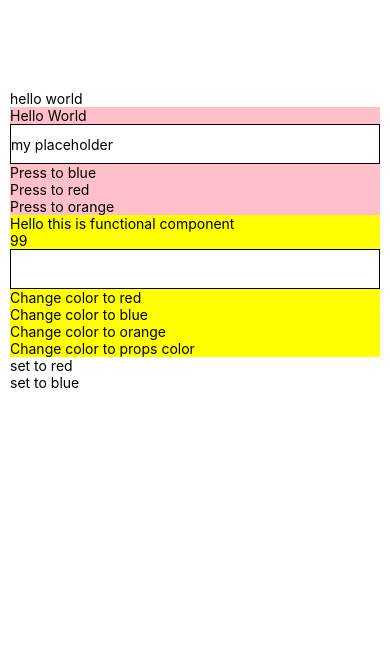
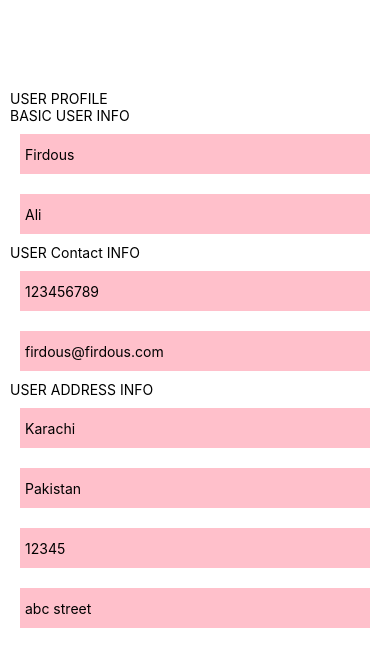
Before and after one commit to firdousali86/Batch4, a React Native app: screen / in a window 390 px wide. Shown: the top 666 px of the page. Built offline with nearby package versions, Linux system fonts and the light colour scheme.

Commit message:
passing props with spread operator

```diff
--- a/App.js
+++ b/App.js
@@ -10,31 +10,34 @@ import {Text, View, ScrollView, TouchableOpacity} from 'react-native';
 
 import MyTestComponent from './src/components/MyTestComponent';
 import MyTestFuncComponent from './src/components/MyTestFuncComponent';
+import UserProfile from './src/components/UserProfile';
 
 function App() {
   const [selectedColor, setSelectedColor] = useState('');
   console.log('APP GOT RENDERED');
 
+  const userObject = {
+    firstName: 'Firdous',
+    lastName: 'Ali',
+    phone: '123456789',
+    email: 'firdous@firdous.com',
+    city: 'Karachi',
+    country: 'Pakistan',
+    street: 'abc street',
+    postal: '12345',
+  };
+
+  const inputStyle = {
+    height: 40,
+    backgroundColor: 'pink',
+    margin: 10,
+    padding: 5,
+  };
+
   return (
     <View style={{flex: 1, marginTop: 90, marginHorizontal: 10}}>
       <ScrollView>
-        <Text>hello world</Text>
-
-        <MyTestComponent bgColor="pink" testKey="testValue" />
-        <MyTestFuncComponent bgColor="yellow" score={99} />
-
-        <TouchableOpacity
-          onPress={() => {
-            setSelectedColor('red');
-          }}>
-          <Text>set to red</Text>
-        </TouchableOpacity>
-        <TouchableOpacity
-          onPress={() => {
-            setSelectedColor('blue');
-          }}>
-          <Text>set to blue</Text>
-        </TouchableOpacity>
+        <UserProfile userData={userObject} inputStyle={inputStyle} />
       </ScrollView>
     </View>
   );
--- /dev/null
+++ b/src/components/UserAddressInfo.js
@@ -0,0 +1,40 @@
+import {} from 'react';
+import {View, Text, TextInput} from 'react-native';
+
+const UserAddressInfo = props => {
+  const {inputStyle, userData} = props;
+  const {city, country, postal, street} = userData;
+
+  return (
+    <View>
+      <Text>USER ADDRESS INFO</Text>
+
+      <TextInput
+        value={city}
+        onChangeText={() => {}}
+        placeholder="City"
+        style={inputStyle}
+      />
+      <TextInput
+        value={country}
+        onChangeText={() => {}}
+        placeholder="Country"
+        style={inputStyle}
+      />
+      <TextInput
+        value={postal}
+        onChangeText={() => {}}
+        placeholder="Postal Code"
+        style={inputStyle}
+      />
+      <TextInput
+        value={street}
+        onChangeText={() => {}}
+        placeholder="Street"
+        style={inputStyle}
+      />
+    </View>
+  );
+};
+
+export default UserAddressInfo;
--- /dev/null
+++ b/src/components/UserBasicInfo.js
@@ -0,0 +1,28 @@
+import {} from 'react';
+import {View, Text, TextInput} from 'react-native';
+
+const UserBasicInfo = props => {
+  const {inputStyle, userData} = props;
+  const {firstName, lastName} = userData;
+
+  return (
+    <View>
+      <Text>BASIC USER INFO</Text>
+
+      <TextInput
+        value={firstName}
+        onChangeText={() => {}}
+        placeholder="First Name"
+        style={inputStyle}
+      />
+      <TextInput
+        value={lastName}
+        onChangeText={() => {}}
+        placeholder="Last Name"
+        style={inputStyle}
+      />
+    </View>
+  );
+};
+
+export default UserBasicInfo;
--- /dev/null
+++ b/src/components/UserContactInfo.js
@@ -0,0 +1,28 @@
+import {} from 'react';
+import {View, Text, TextInput} from 'react-native';
+
+const UserContactInfo = props => {
+  const {inputStyle, userData} = props;
+  const {phone, email} = userData;
+
+  return (
+    <View>
+      <Text>USER Contact INFO</Text>
+
+      <TextInput
+        value={phone}
+        onChangeText={() => {}}
+        placeholder="Phone"
+        style={inputStyle}
+      />
+      <TextInput
+        value={email}
+        onChangeText={() => {}}
+        placeholder="Email"
+        style={inputStyle}
+      />
+    </View>
+  );
+};
+
+export default UserContactInfo;
--- /dev/null
+++ b/src/components/UserProfile.js
@@ -0,0 +1,19 @@
+import {} from 'react';
+import {View, Text} from 'react-native';
+
+import UserBasicInfo from './UserBasicInfo';
+import UserContactInfo from './UserContactInfo';
+import UserAddressInfo from './UserAddressInfo';
+
+const UserProfile = props => {
+  return (
+    <View>
+      <Text>USER PROFILE</Text>
+      <UserBasicInfo {...props} />
+      <UserContactInfo {...props} />
+      <UserAddressInfo {...props} />
+    </View>
+  );
+};
+
+export default UserProfile;
```
